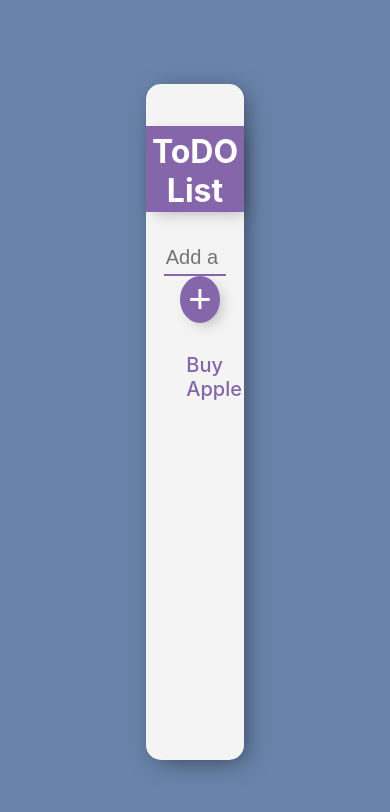
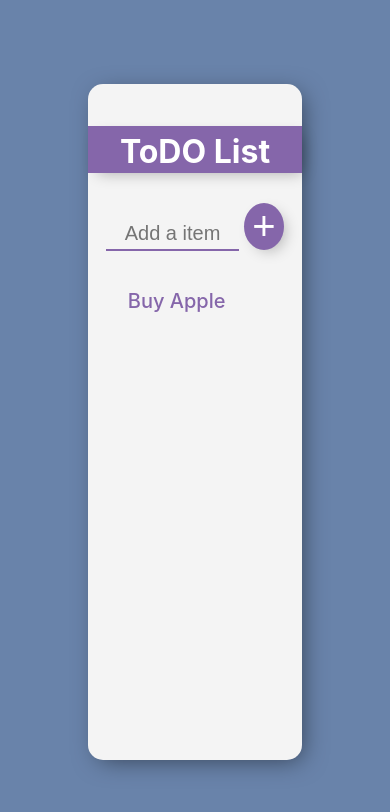
Before and after one commit to kanaktyagi/ToDoListReact, a React (Create React App) app: page / in a window 390 px wide. Shown: the top 812 px of the page. Built offline with nearby package versions, Linux system fonts and the light colour scheme.

Commit message:
Added the css for mobile view

```diff
--- a/src/App.css
+++ b/src/App.css
@@ -58,6 +58,23 @@ input {
 ol {
   margin-top: 30px;
 }
+@media (max-width: 768px) {
+  .center_div {
+    width: 55%;
+  }
+  .todo_style .fa_times {
+    margin: 0 15px 0 15px;
+    display: flex;
+    justify-content: center;
+    align-items: center;
+  }
+  button {
+    margin-left: 5px;
+    min-height: 40px;
+    width: 40px;
+    color: #fff;
+  }
+}
 
 ol li {
   padding-left: 0px;
```
